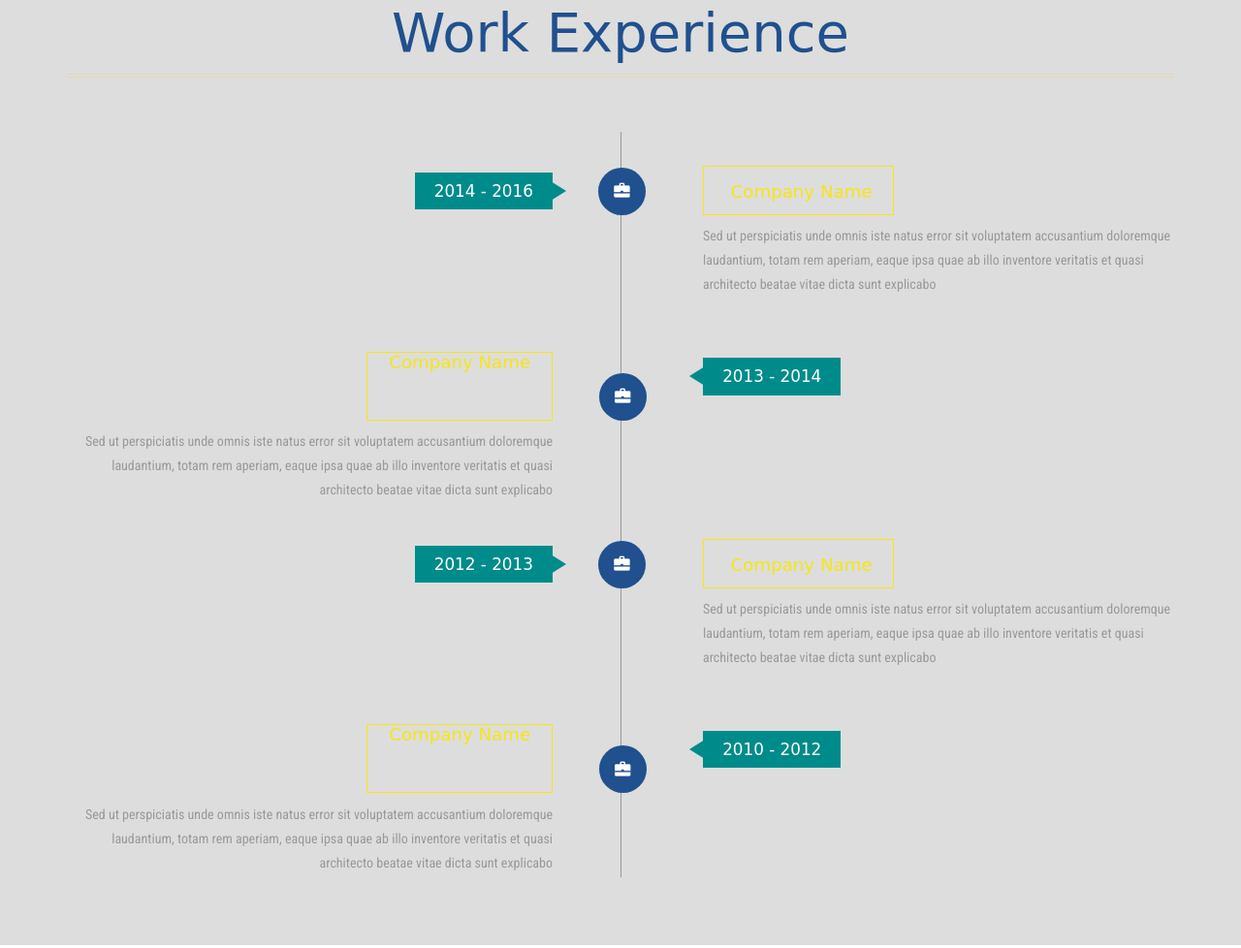
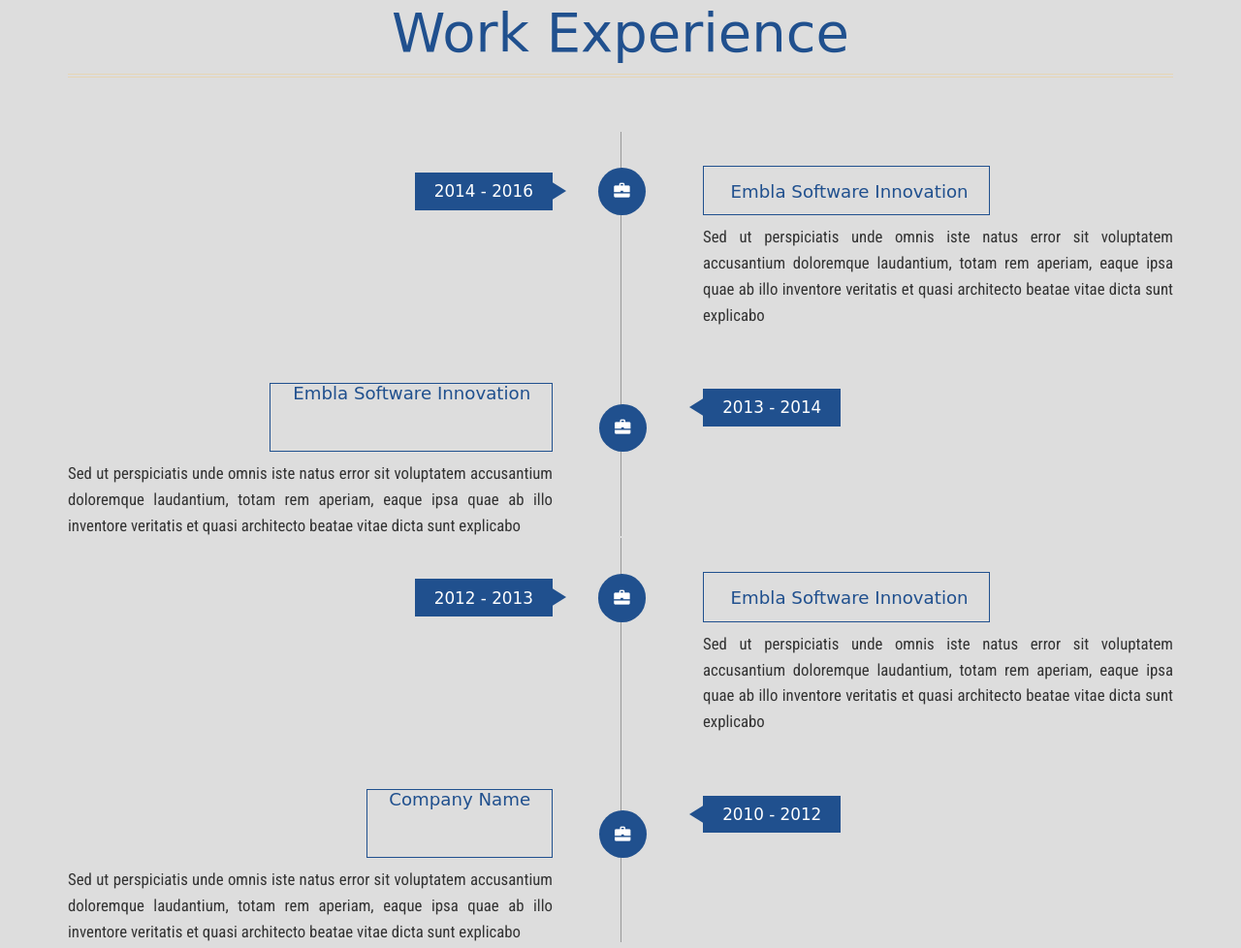
Before and after one commit to sankhacooray/sankhacooray.github.io, a plain HTML site: page index.html in a window 1280 px wide. Shown: the part 1084-2062 px from the top of the page at 97% size. Drawn offline with Linux system fonts and the light colour scheme; a web font is replaced by a local one.

Commit message:
Styles added 1227

```diff
--- a/css/style.css
+++ b/css/style.css
@@ -146,9 +146,10 @@ h3.title {
 	margin-bottom: 1em;
 }
 p {
-    font-size: 1em;
-    color: #999;
-    line-height: 1.8em;
+    font-size: 1.2em;
+    color: #333333;
+    line-height: 1.6em;
+    text-align: justify;
 }
 .about-right {
     padding-left: 5em;
@@ -187,7 +188,7 @@ p {
 }
 .work-info h4 {
     font-size: 1.2em;
-    background: darkcyan;
+    background: #20508e;
     display: inline-block;
     padding: .6em 1.2em;
     color: #fff;
@@ -203,13 +204,13 @@ p {
     right: -14px;
     border-style: solid;
     border-width: 10px 0 10px 16px;
-    border-color: transparent transparent transparent rgb(0, 139, 139);
+    border-color: transparent transparent transparent #20508e;
 }
 .work-info h5 {
     font-size: 1.3em;
-    color: #F7E612;
+    color: #20508e;
     margin-bottom: .5em;
-    border: 1px solid #F7E612;
+    border: 1px solid #20508e;
     display: inline-block;
     padding: 0 1.2em;
 }
--- a/index.html
+++ b/index.html
@@ -150,7 +150,7 @@ License URL: http://creativecommons.org/licenses/by/3.0/
 					<h4>2014 - 2016 </h4>
 				</div>
 				<div class="col-md-6 work-right">
-					<h5><span class="glyphicon glyphicon-briefcase"> </span> Company Name</h5>
+					<h5><span class="glyphicon glyphicon-briefcase"> </span> Embla Software Innovation</h5>
 					<p>Sed ut perspiciatis unde omnis iste natus error sit voluptatem accusantium doloremque laudantium, totam rem aperiam, eaque ipsa quae ab illo inventore veritatis et quasi architecto beatae vitae dicta sunt explicabo </p>
 				</div>
 				<div class="clearfix"> </div>
@@ -160,7 +160,7 @@ License URL: http://creativecommons.org/licenses/by/3.0/
 					<h4>2013 - 2014 </h4>
 				</div>
 				<div class="col-md-6 work-left work-left2">
-					<h5> Company Name <span class="glyphicon glyphicon-briefcase"> </span></h5>
+					<h5> Embla Software Innovation <span class="glyphicon glyphicon-briefcase"> </span></h5>
 					<p>Sed ut perspiciatis unde omnis iste natus error sit voluptatem accusantium doloremque laudantium, totam rem aperiam, eaque ipsa quae ab illo inventore veritatis et quasi architecto beatae vitae dicta sunt explicabo </p>
 				</div>
 				<div class="clearfix"> </div>
@@ -170,7 +170,7 @@ License URL: http://creativecommons.org/licenses/by/3.0/
 					<h4>2012 - 2013 </h4>
 				</div>
 				<div class="col-md-6 work-right">
-					<h5><span class="glyphicon glyphicon-briefcase"> </span> Company Name</h5>
+					<h5><span class="glyphicon glyphicon-briefcase"> </span> Embla Software Innovation</h5>
 					<p>Sed ut perspiciatis unde omnis iste natus error sit voluptatem accusantium doloremque laudantium, totam rem aperiam, eaque ipsa quae ab illo inventore veritatis et quasi architecto beatae vitae dicta sunt explicabo </p>
 				</div>
 				<div class="clearfix"> </div>
@@ -570,11 +570,11 @@ License URL: http://creativecommons.org/licenses/by/3.0/
 	</div>
 	<!--//contact -->
 	<!--footer-->
-	<div class="footer">
+	<!--<div class="footer">
 		<div class="container">
 			<p>© 2016 My Resume. All rights reserved | Design by <a href="http://w3layouts.com">W3layouts</a></p>
 		</div>
-	</div>
+	</div>-->
 	<!--//footer-->
 	<!--smooth-scrolling-of-move-up-->
 	<script type="text/javascript">
```
